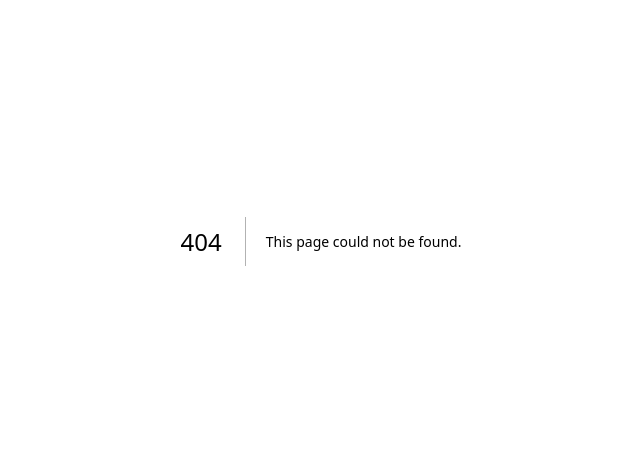
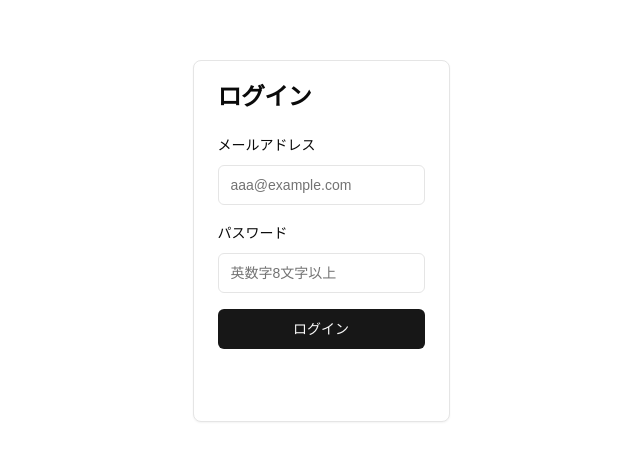
Before and after one commit to shimobayashi-growers/next-udemy-blog, a Next.js app: page /login in a window 1280 px wide. Before the commit this address had no page. Shown: the part 159-620 px from the top of the page, without its empty margins (319-959 px from the left). Built offline with nearby package versions, Linux system fonts and the light colour scheme.

Commit message:
add: loginページの作成

```diff
--- /dev/null
+++ b/src/app/(auth)/login/page.tsx
@@ -0,0 +1,9 @@
+import LoginForm from "@/components/auth/LoginForm";
+
+export default function LoginPage() {
+    return (
+        <div>
+            <LoginForm />
+        </div>
+    );
+}
--- /dev/null
+++ b/src/components/auth/LoginForm.tsx
@@ -0,0 +1,61 @@
+'use client';
+
+import { useActionState } from 'react';
+import { authenticate } from '@/lib/actions/authenticate';
+import { Card, CardContent, CardHeader, CardTitle } from '../ui/card';
+import { Label } from '../ui/label';
+import { Input } from '../ui/input';
+import { Button } from '../ui/button';
+
+export default function LoginForm() {
+  const [errorMessage, formAction, isPending] = useActionState(
+    authenticate,
+    undefined,
+  );
+
+  return (
+    <Card className='w-full max-w-md mx-auto'>
+        <CardHeader>
+            <CardTitle>
+                ログイン
+            </CardTitle>
+        </CardHeader>
+        <CardContent>
+            <form action={formAction} className="space-y-4">
+                <div className="space-y-2">
+                    <Label htmlFor="email">メールアドレス</Label>
+                    <Input
+                        type="email"
+                        id="email"
+                        name="email"
+                        placeholder="aaa@example.com"
+                        required
+                    />
+                </div>
+                <div className="space-y-2">
+                    <Label htmlFor="password">パスワード</Label>
+                    <Input
+                        type="password"
+                        id="password"
+                        name="password"
+                        placeholder="英数字8文字以上"
+                        required
+                    />
+                </div>
+                <Button type="submit" className="w-full">
+                    ログイン
+                </Button>
+                <div
+                    className="flex h-8 items-end space-x-1"
+                    >
+                    {errorMessage && (
+                        <div className="text-red-500" >
+                            <p className="text-sm text-red-500">{errorMessage}</p>
+                        </div>
+                    )}
+                </div>
+            </form>
+        </CardContent>
+    </Card>
+  )
+}
```
